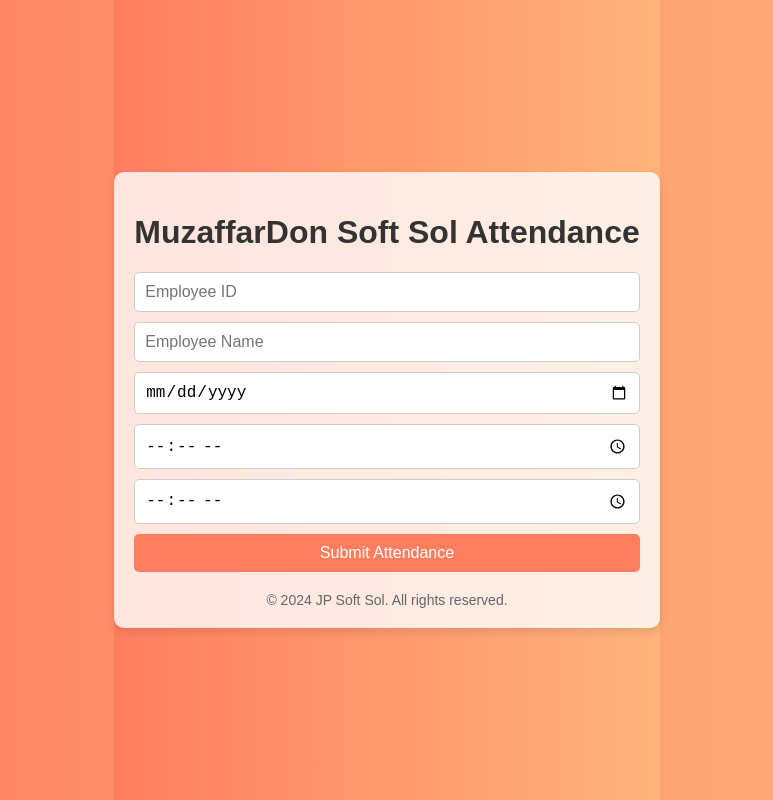
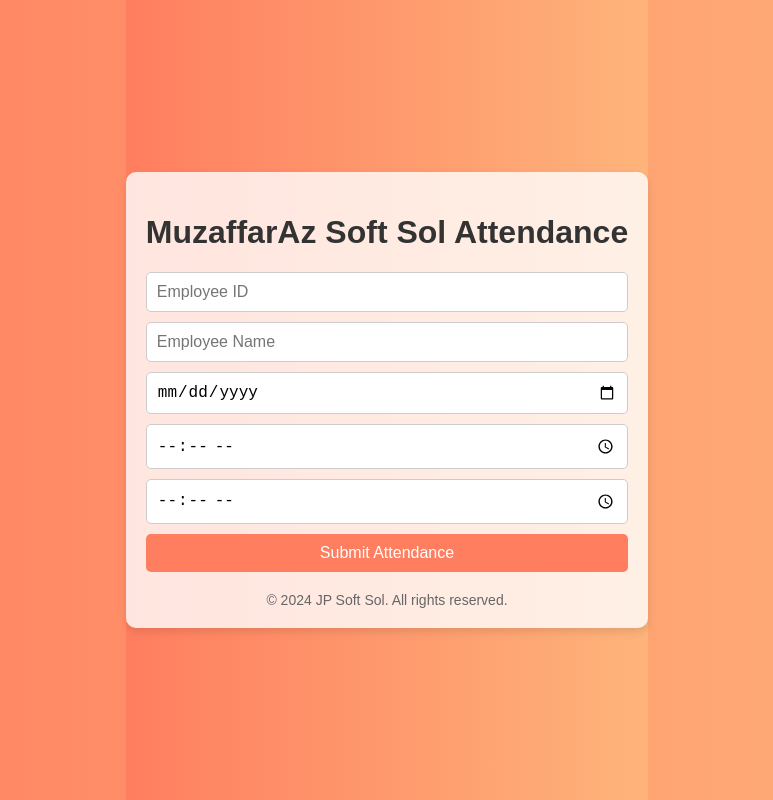
Before and after one commit to maheshseshadri18/html, a plain HTML site: page index.html in a window 1280 px wide. Shown: the whole page, without its empty margins (253-1026 px from the left). Drawn offline with Linux system fonts and the light colour scheme.

Commit message:
Update index.html

```diff
--- a/index.html
+++ b/index.html
@@ -77,7 +77,7 @@
 </head>
 <body>
     <div class="container">
-        <h1>MuzaffarDon Soft Sol Attendance</h1>
+        <h1>MuzaffarAz Soft Sol Attendance</h1>
         <form id="attendanceForm" action="#" method="post" onsubmit="showNotification(event)">
             <input type="text" name="employee_id" placeholder="Employee ID" required>
             <input type="text" name="employee_name" placeholder="Employee Name" required>
```
